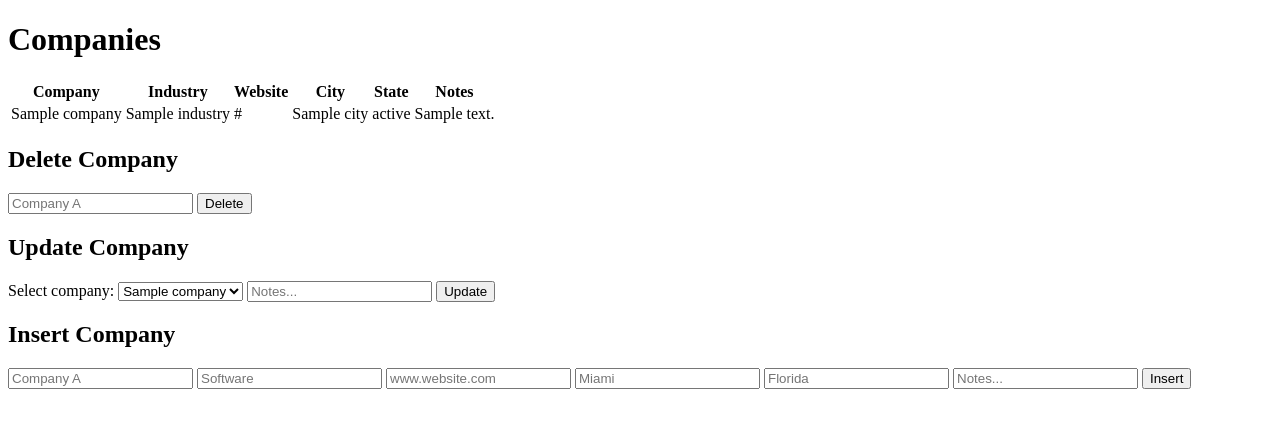
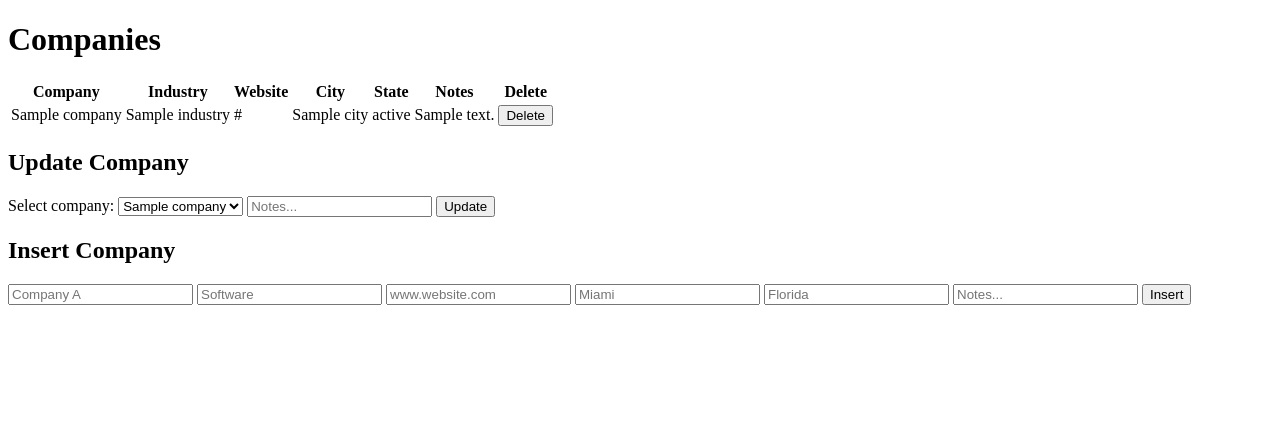
Before and after one commit to ana-ruth/job-application-tracker, a Flask app: template templates/companies.html in a window 1280 px wide. Shown: the top 428 px of the page. Run offline with Flask 3, Linux system fonts and the light colour scheme; the template is opened without the code that fills it: most values are stand-ins (such as "Sample title", 1, 10 or a date in 2020); parts of the project's set-up code (start-up, migrations or seed data) failed here and were passed over.

Commit message:
Changed delete form into a button for each row in companies table

```diff
--- a/app.py
+++ b/app.py
@@ -28,8 +28,8 @@ def companies():
 @app.route('/companies/delete', methods=['POST'])
 def deleteCompany():
     if request.method == 'POST':
-        company = request.form['Company']
-        delete_company(company)
+        companyID = request.form['company_id']
+        delete_company(companyID)
     return redirect('/companies')
 
 @app.route('/companies/update', methods=['POST'])
--- a/database.py
+++ b/database.py
@@ -20,12 +20,12 @@ def read_all_companies():
 
     return companies
 
-def delete_company(company):
+def delete_company(companyID):
     try:
         conn = get_db()
         cursor = conn.cursor(dictionary=True)
-        delete_query = 'DELETE FROM companies WHERE company_name = %s'
-        cursor.execute(delete_query, (company,))
+        delete_query = 'DELETE FROM companies WHERE company_id = %s'
+        cursor.execute(delete_query, (companyID,))
         conn.commit()
         conn.close()
 
--- a/templates/companies.html
+++ b/templates/companies.html
@@ -15,6 +15,8 @@
                 <th>City</th>
                 <th>State</th>
                 <th>Notes</th>
+
+                <th>Delete</th>
             </tr>
 
            {% for company in companies %}
@@ -25,17 +27,25 @@
                 <td>{{company['city']}}</td>
                 <td>{{company['state']}}</td>
                 <td>{{company['notes']}}</td>
+
+                <td><form action="/companies/delete" method = "POST">
+                    <input type="hidden" name="company_id" value = "{{company['company_id']}}">
+                    <button type ="submit" onclick="return confirm('Are you sure?')"> Delete</button>
+                    </form>
+                </td>
+
             </tr>
             {%endfor%}
 
         </table>
-
+<!--
         <h2>Delete Company</h2>
         <form action="/companies/delete" method = "POST">
 
             <input type="text" name="Company" placeholder = "Company A">
             <button type ="submit"> Delete</button>
         </form>
+    -->
 
         <h2>Update Company</h2>
         <form action="/companies/update" method = "POST">
```
